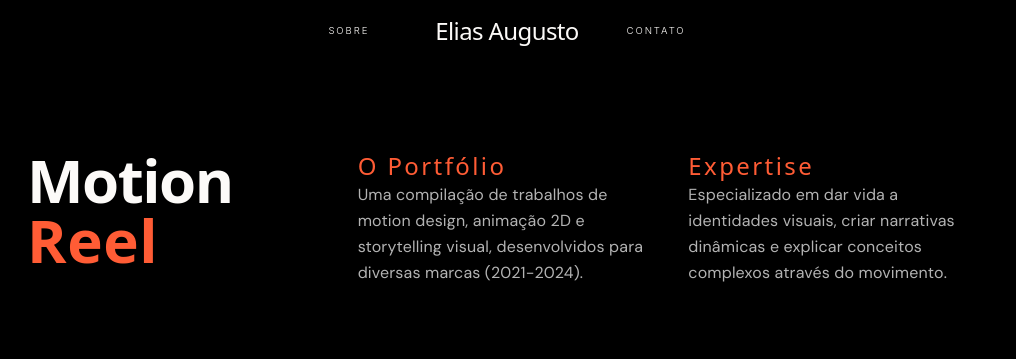
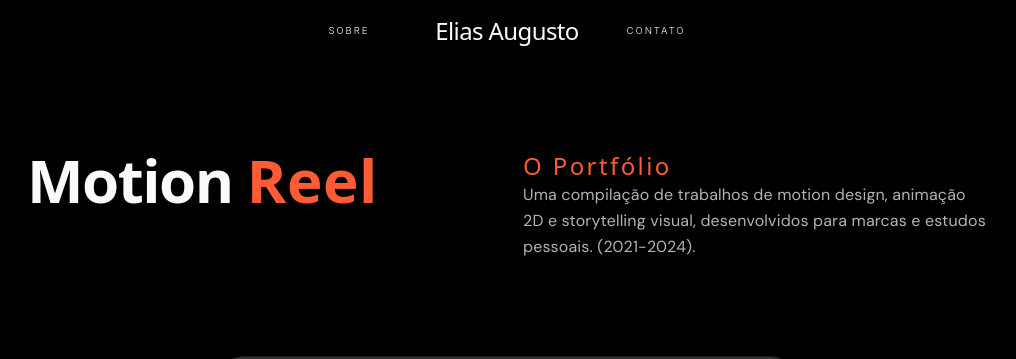
Before and after one commit to oieliasaugusto/portfolio2026, a React (Vite) app: page /projetos/reel in a window 1280 px wide. Shown: the top 359 px of the page, without its empty margins (133-1149 px from the left). Built offline with nearby package versions, Linux system fonts and the light colour scheme; grey boxes are pictures that could not be loaded; a web font is replaced by a local one.

Commit message:
reel portfolio ajuste 2

```diff
--- a/client/lib/projects.ts
+++ b/client/lib/projects.ts
@@ -28,13 +28,18 @@ export const projects: Project[] = [
     banner: "/portfolio/wiligent/WiligentMiami.jpg",
     path: "/projetos/wiligent",
   },
-  {
-    id: "reel",
-    title: "Motion Reel",
-    description: "Showcase de projetos de motion design, animação 2D e storytelling visual (2021-2024).",
-    banner: "/portfolio/reel/Loop.gif",
-    path: "/projetos/reel",
-  },
+  // {
+  //   id: "reel",
+  //   title: "Motion Reel",
+  //   description: "Showcase de projetos de motion design, animação 2D e storytelling visual (2021-2024).",
+  //   banner: "/portfolio/reel/Loop.gif",
+  //   path: "/projetos/reel",
+  // },
+
+
+
+
+
   // {
   //   id: "invites",
   //   title: "Convites",
--- a/client/pages/projects/Reel.tsx
+++ b/client/pages/projects/Reel.tsx
@@ -6,18 +6,12 @@ export default function Reel() {
 
     return (
         <main ref={mainRef} id="viewProject" className="px-6 md:px-10 lg:px-14 xl:px-40 py-24 min-h-screen bg-black">
-            <div className="grid grid-cols-1 md:grid-cols-3 gap-8 pb-12 project-info-grid">
+            <div className="grid grid-cols-1 md:grid-cols-2 gap-8 pb-12 project-info-grid">
                 <h1 className="text-5xl md:text-6xl font-bold tracking-tight">Motion <span className="text-[#ff5c35]">Reel</span></h1>
                 <div>
                     <h3 className="text-2xl tracking-widest Manuscrita text-[#ff5c35]">O Portfólio</h3>
-                    <p className="text-white/70 leading-relaxed">
-                        Uma compilação de trabalhos de motion design, animação 2D e storytelling visual, desenvolvidos para diversas marcas (2021-2024).
-                    </p>
-                </div>
-                <div>
-                    <h3 className="text-2xl tracking-widest Manuscrita text-[#ff5c35]">Expertise</h3>
-                    <p className="text-white/70 leading-relaxed">
-                        Especializado em dar vida a identidades visuais, criar narrativas dinâmicas e explicar conceitos complexos através do movimento.
+                    <p className="text-white/70 leading-relaxed max-w-[700px]">
+                        Uma compilação de trabalhos de motion design, animação 2D e storytelling visual, desenvolvidos para marcas e estudos pessoais. (2021-2024).
                     </p>
                 </div>
             </div>
@@ -25,7 +19,7 @@ export default function Reel() {
             <section id="projectImages" className="project-images mt-12">
                 <div className="overflow-hidden text-center flex flex-col items-center gap-16">
 
-                    <div className="w-full md:w-[60%]">
+                    <div className="w-full lg:w-[60%]">
                         <video
                             src="/portfolio/reel/2024DEMOREEL.mp4"
                             controls
@@ -36,7 +30,7 @@ export default function Reel() {
                         <p className="max-w-[700px] mx-auto text-white/60">Uma jornada visual com momentos de animação e design de 2023-2024.</p>
                     </div>
 
-                    <div className="w-full md:w-[60%] grid grid-cols-1">
+                    <div className="w-full lg:w-[60%] grid grid-cols-1">
                         <div className="flex flex-col items-center group gap-4">
                             <h4 className="mt-6 text-xl">VnW Animation</h4>
                             <div className="w-full overflow-hidden rounded-2xl border border-white/5 transition-all duration-500 group-hover:border-white/20">
```
Also changed, not shown: public/portfolio/ptchris/Screens.png (deleted), 1 other file (tests, documents, lock files or other folders).
